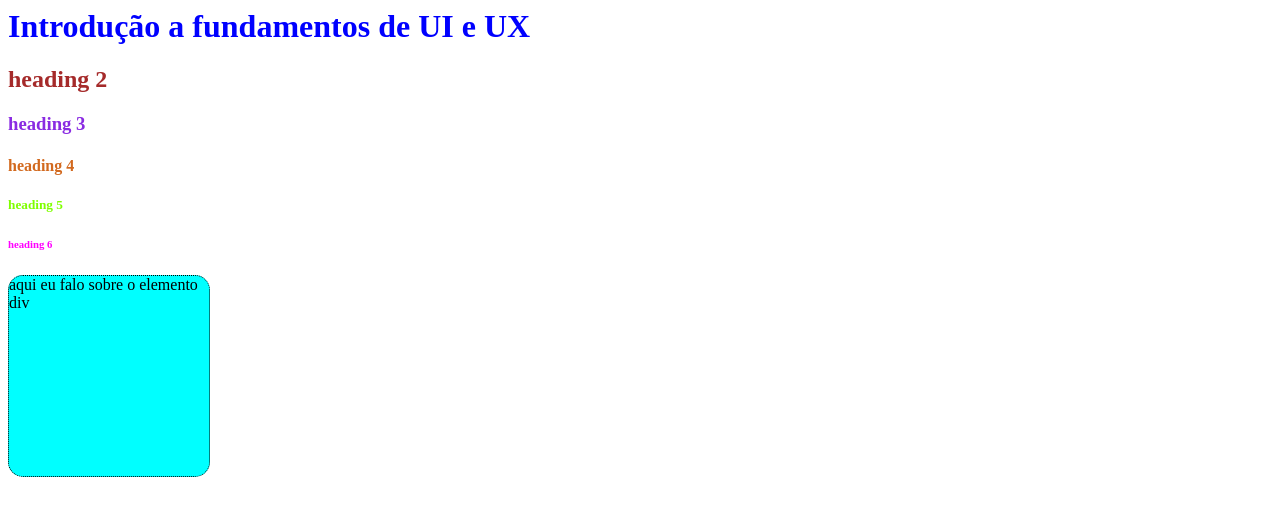
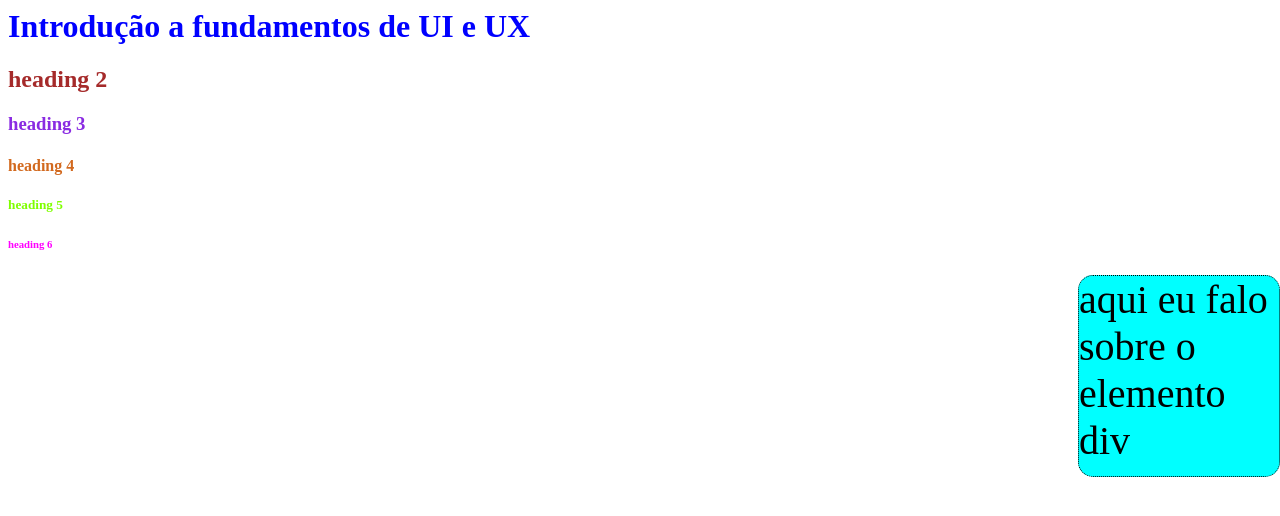
Before and after one commit to Andressaguimarz/testandooooooo-, a plain HTML site: page index.html/index.html in a window 1280 px wide. Drawn offline with Linux system fonts and the light colour scheme.

Commit message:
alteração do index

```diff
--- a/index.html/index.html
+++ b/index.html/index.html
@@ -23,6 +23,9 @@
                 height: 200px;
                 width: 200px;
               border-radius: 15.0px;
+              font-size: 30pt;
+              position: fixed;
+              right: 0;
             }
 
             #div-info:hover {
```
